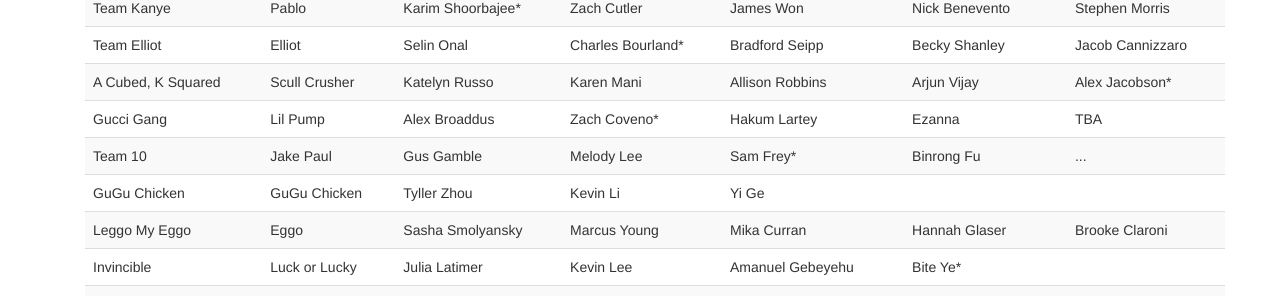
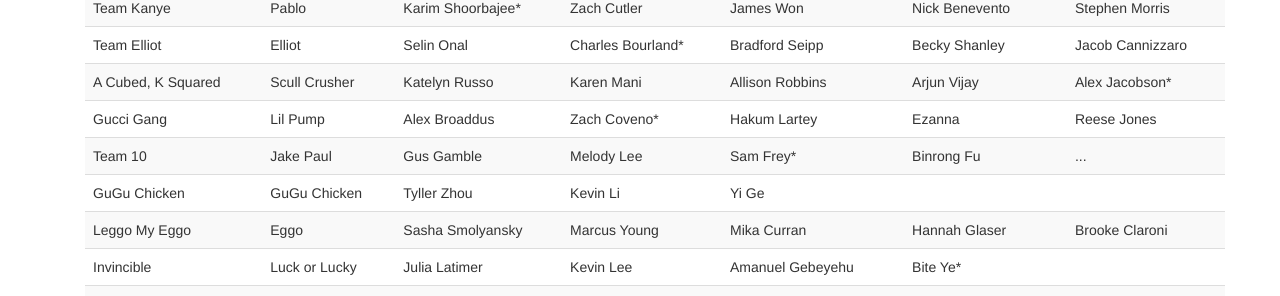
Before and after one commit to mdavidson022/CS1010-students, a Jekyll site: the page built from teams.html, in a window 1280 px wide. Shown: the part 245-541 px from the top of the page. Built offline with Jekyll 4.4.1, drawn with Linux system fonts in a browser that asks for light colours.

Commit message:
Updated team information to include Reese Jones

```diff
--- a/teams.html
+++ b/teams.html
@@ -77,7 +77,7 @@ layout: default
                 <td>Zach Coveno*</td>
                 <td>Hakum Lartey</td>
                 <td>Ezanna</td>
-                <td>TBA</td>
+                <td>Reese Jones</td>
             </tr>
             <tr>
                 <td>Team 10</td>
```
